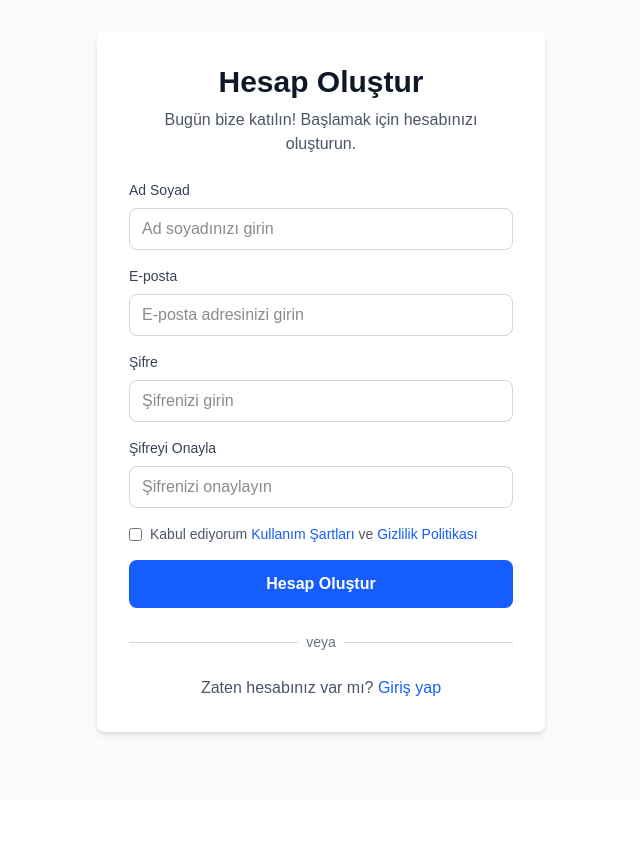
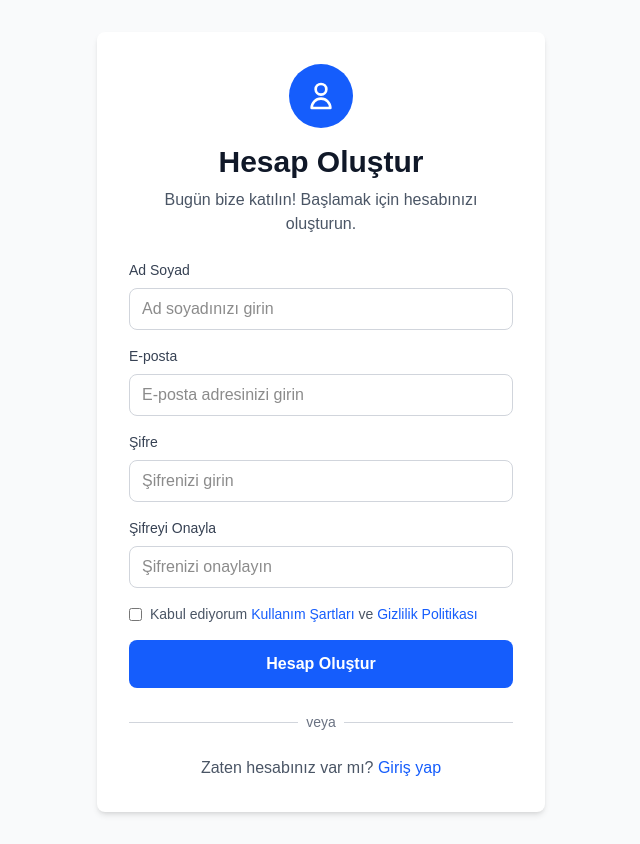
Before and after one commit to sabo64053-pixel/l-ftt, a Next.js app: page /register in a window 1280 px wide. Shown: the whole page, without its empty margins (319-959 px from the left). Before the commit the page ends 800 px from the top, so only its background shows below. Built offline with nearby package versions, Linux system fonts and the light colour scheme.

Commit message:
Add account icons to login and register pages

```diff
--- a/pages/login.js
+++ b/pages/login.js
@@ -87,6 +87,13 @@ const Login = () => {
           {/* Login Form */}
           <div className="bg-white rounded-lg shadow-md p-6 sm:p-8">
             <div className="text-center mb-6">
+              {/* Account Icon */}
+              <div className="w-16 h-16 bg-blue-600 rounded-full flex items-center justify-center mx-auto mb-4">
+                <svg className="w-8 h-8 text-white" fill="none" stroke="currentColor" viewBox="0 0 24 24">
+                  <path strokeLinecap="round" strokeLinejoin="round" strokeWidth={2} d="M16 7a4 4 0 11-8 0 4 4 0 018 0zM12 14a7 7 0 00-7 7h14a7 7 0 00-7-7z" />
+                </svg>
+              </div>
+
               <h1 className="text-2xl sm:text-3xl font-bold text-gray-900 mb-2">
                 {t('auth.login.title')}
               </h1>
--- a/pages/register.js
+++ b/pages/register.js
@@ -104,6 +104,13 @@ const Register = () => {
           {/* Register Form */}
           <div className="bg-white rounded-lg shadow-md p-6 sm:p-8">
             <div className="text-center mb-6">
+              {/* Account Icon */}
+              <div className="w-16 h-16 bg-blue-600 rounded-full flex items-center justify-center mx-auto mb-4">
+                <svg className="w-8 h-8 text-white" fill="none" stroke="currentColor" viewBox="0 0 24 24">
+                  <path strokeLinecap="round" strokeLinejoin="round" strokeWidth={2} d="M16 7a4 4 0 11-8 0 4 4 0 018 0zM12 14a7 7 0 00-7 7h14a7 7 0 00-7-7z" />
+                </svg>
+              </div>
+
               <h1 className="text-2xl sm:text-3xl font-bold text-gray-900 mb-2">
                 {t('auth.register.title')}
               </h1>
```
